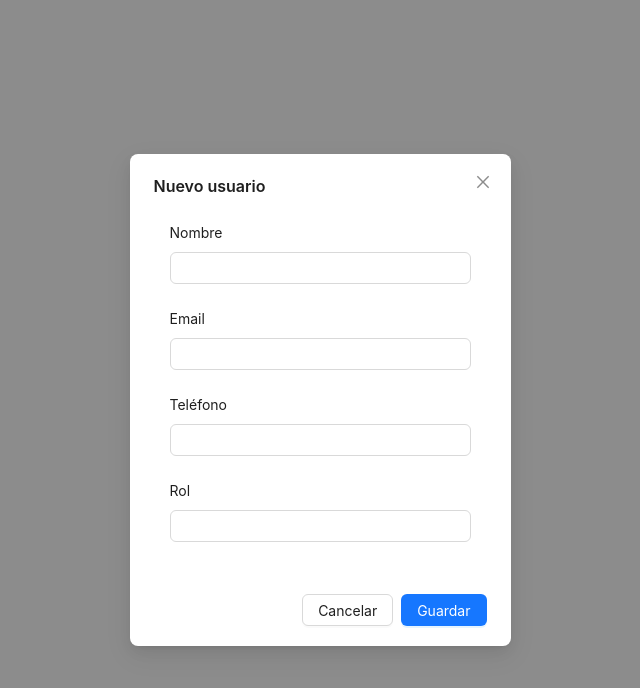
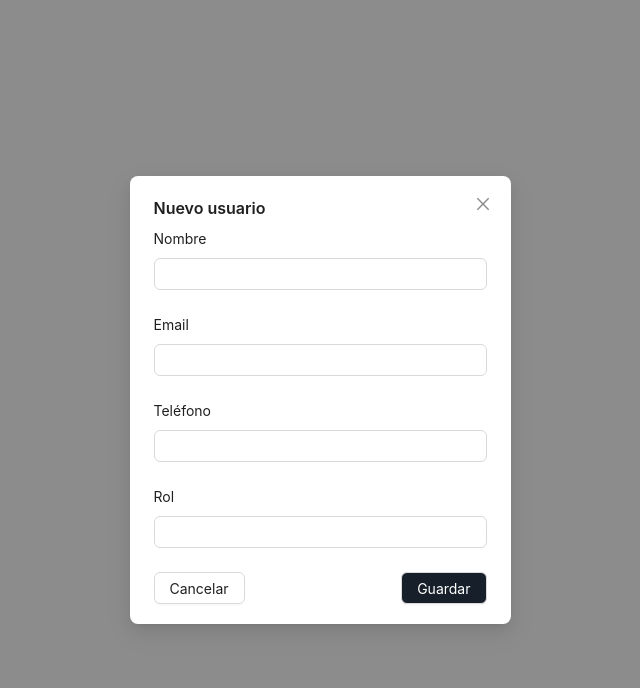
Before and after one commit to alonsosfera/event-ticket-project, a Next.js app: page /users in a window 1280 px wide. Shown: the top 688 px of the page, without its empty margins (320-960 px from the left). Built offline with nearby package versions, Linux system fonts and the light colour scheme.

Commit message:
scss styles

```diff
--- a/components/user/newUser-component.js
+++ b/components/user/newUser-component.js
@@ -12,23 +12,26 @@
 
   return (
     <Modal
+      className="modal-new-user"
       title={"Nuevo usuario"}
       visible={visible}
       centered
       onCancel={handleCancel}
-      footer={[
+      footer={
+        <div style={{ display: "flex", justifyContent: "space-between" }}>
           <Button key="cancel" onClick={handleCancel}>
             Cancelar
-        </Button>,
+          </Button>
           <Button
-          key="submit" type="primary"
+            key="submit"
+            style={{ backgroundColor: "#17202a", color: "white"  }}
             onClick={handleSubmit}>
             Guardar
           </Button>
-      ]}
+        </div>
+      }
       width={381}>
       <Form
-        style={{ padding: "1rem" }}
         layout="vertical"
         initialValues={{ remember: true }}
         autoComplete="off"
--- a/styles/_components.scss
+++ b/styles/_components.scss
@@ -2,4 +2,3 @@
 
 @import "components/home";
 @import "components/auth";
-@import "components/layout";
```
Lines whose indentation alone changed are shown as unchanged.
